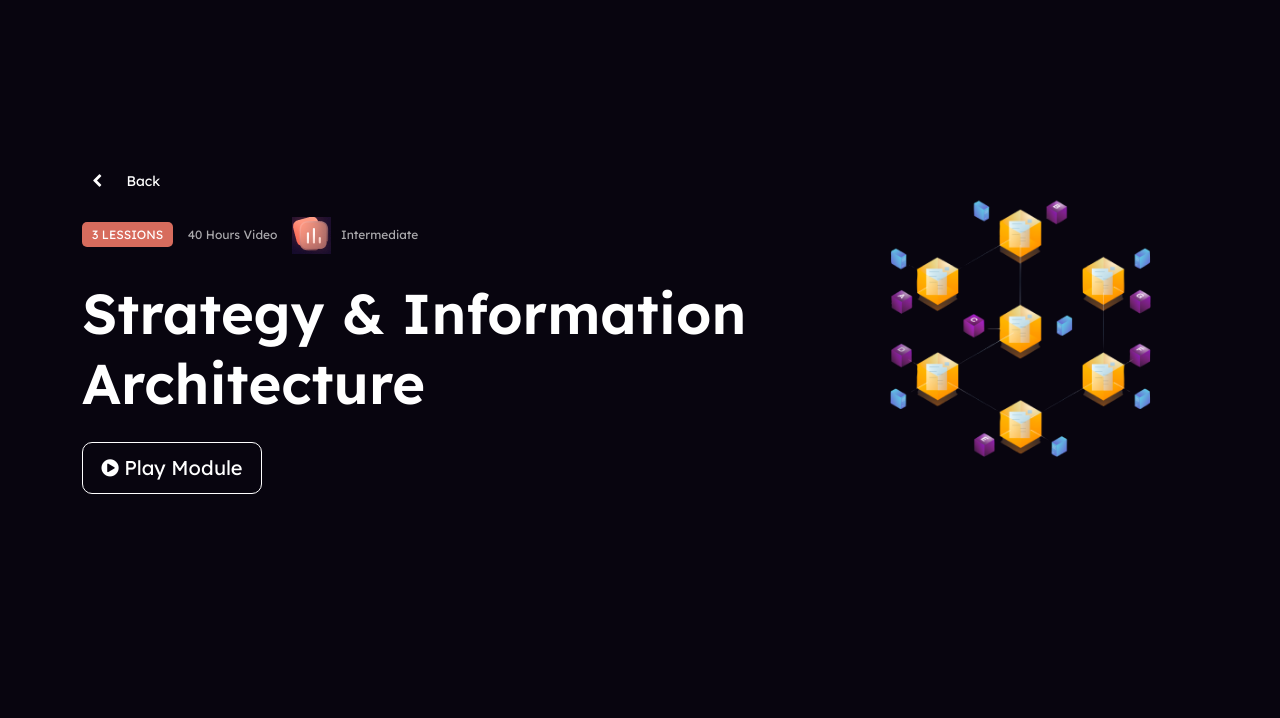
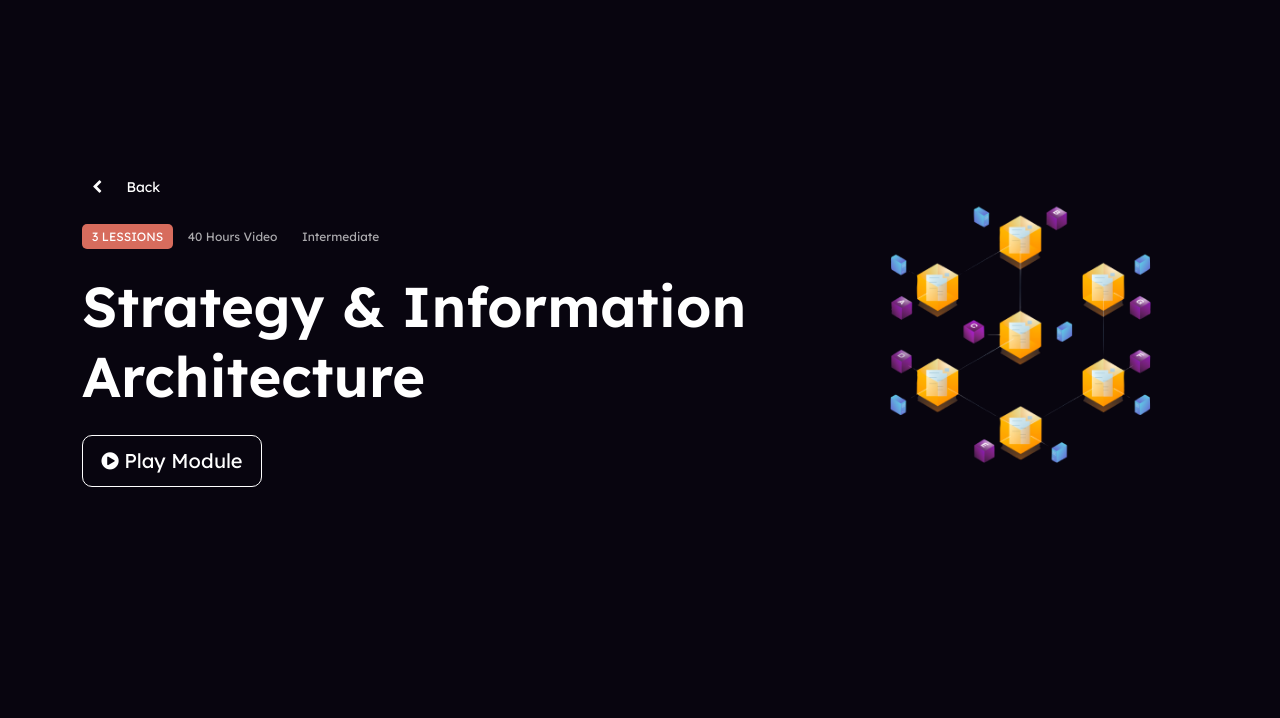
Before and after one commit to binaryprotagonist/loop-learn, a plain HTML site: page index.html in a window 1280 px wide. Shown: the part 68-786 px from the top of the page. Drawn offline with nearby package versions, Linux system fonts and the light colour scheme.

Commit message:
delete image from banner

```diff
--- a/index.html
+++ b/index.html
@@ -74,7 +74,7 @@
             <div class="banner-top-content mb-4">
               <a class="lessions" href="#">3 Lessions</a>
               <a href="#">40 hours Video</a>
-              <img src="./images/intermediate.png" alt=""><a href="#">Intermediate</a>
+              <a href="#">Intermediate</a>
             </div>
             <h1 class="mb-4">Strategy & Information Architecture</h1>
             <div class="video-banner">
```
